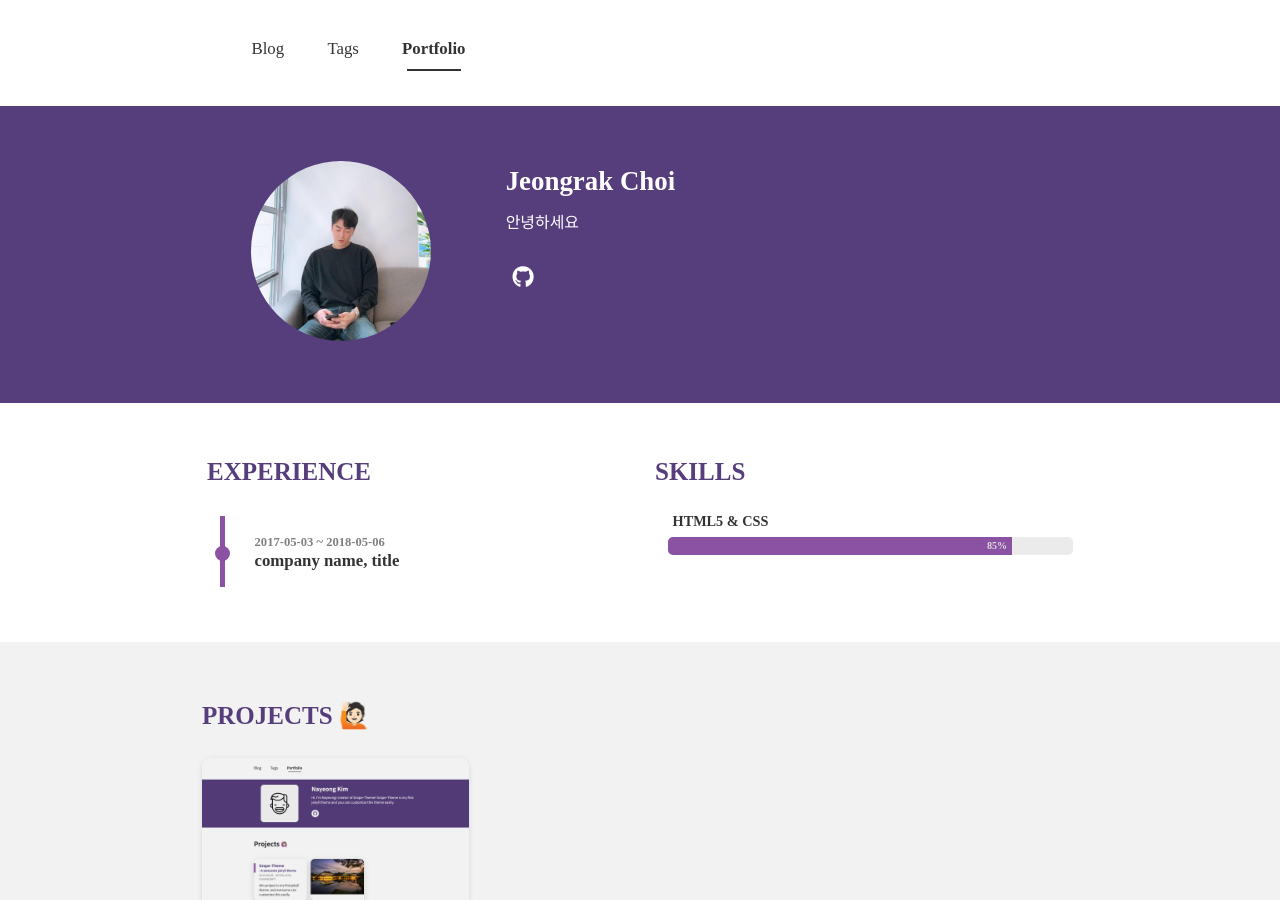
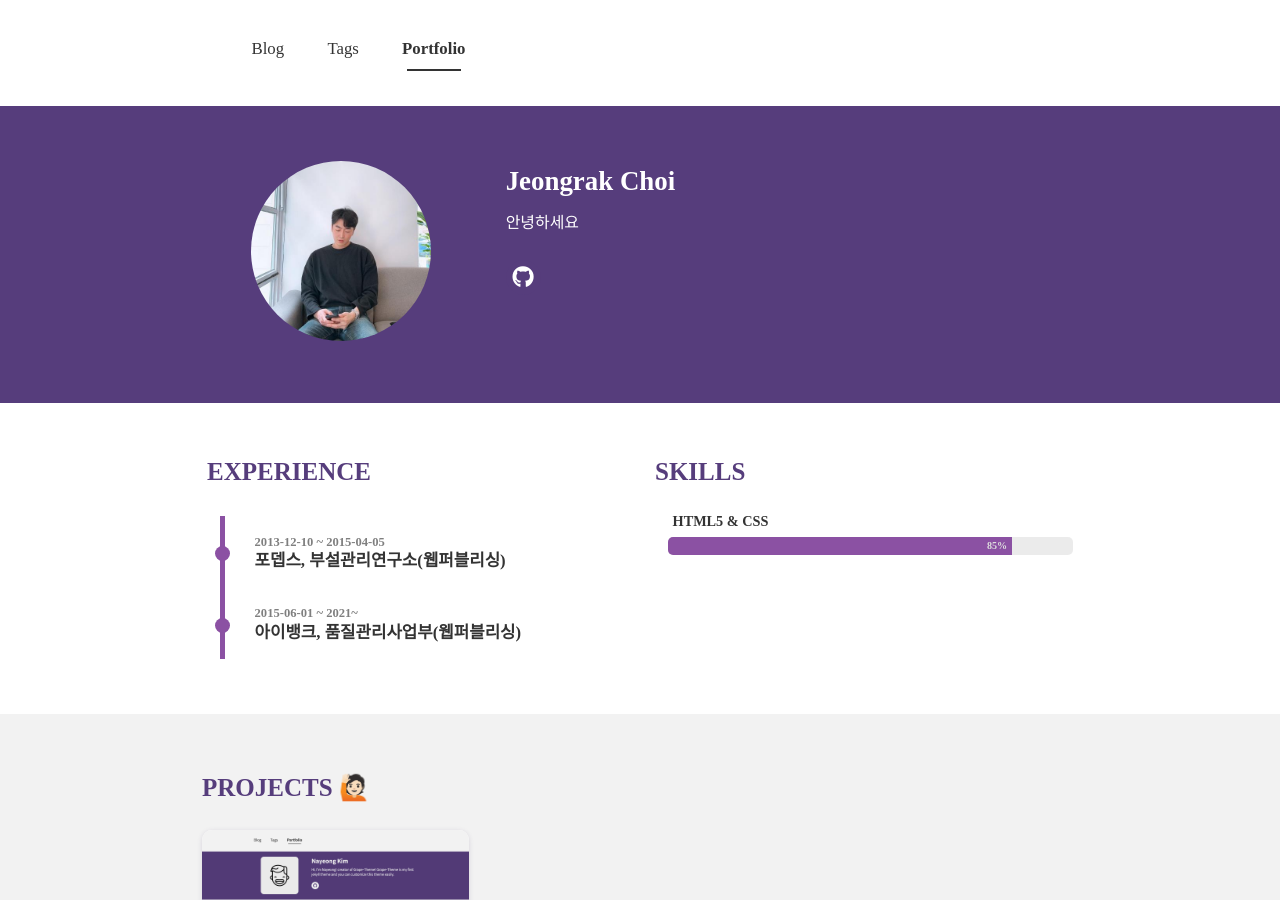
Before and after one commit to JeongrakChoi/JeongrakChoi.github.io, a Jekyll site: the page built from portfolio.html, in a window 1280 px wide and 900 px high. Built offline with Jekyll 4.4.1, drawn with Linux system fonts in a browser that asks for light colours; nearby versions of some CDN libraries; some web fonts are replaced.

Commit message:
Update _config.yml

```diff
--- a/_config.yml
+++ b/_config.yml
@@ -13,9 +13,12 @@ theme_settings :
     username : Jeongrak Choi
     description : 안녕하세요
     experience :
-      - start : 2017-05-03
-        end : 2018-05-06
-        experience : company name, title
+      - start : 2013-12-10
+        end : 2015-04-05
+        experience : 포뎁스, 부설관리연구소(웹퍼블리싱)
+      - start : 2015-06-01
+        end : 2021~
+        experience : 아이뱅크, 품질관리사업부(웹퍼블리싱)
     skills :
       - skill : HTML5 & CSS
         value : 85  # Percent value
```
